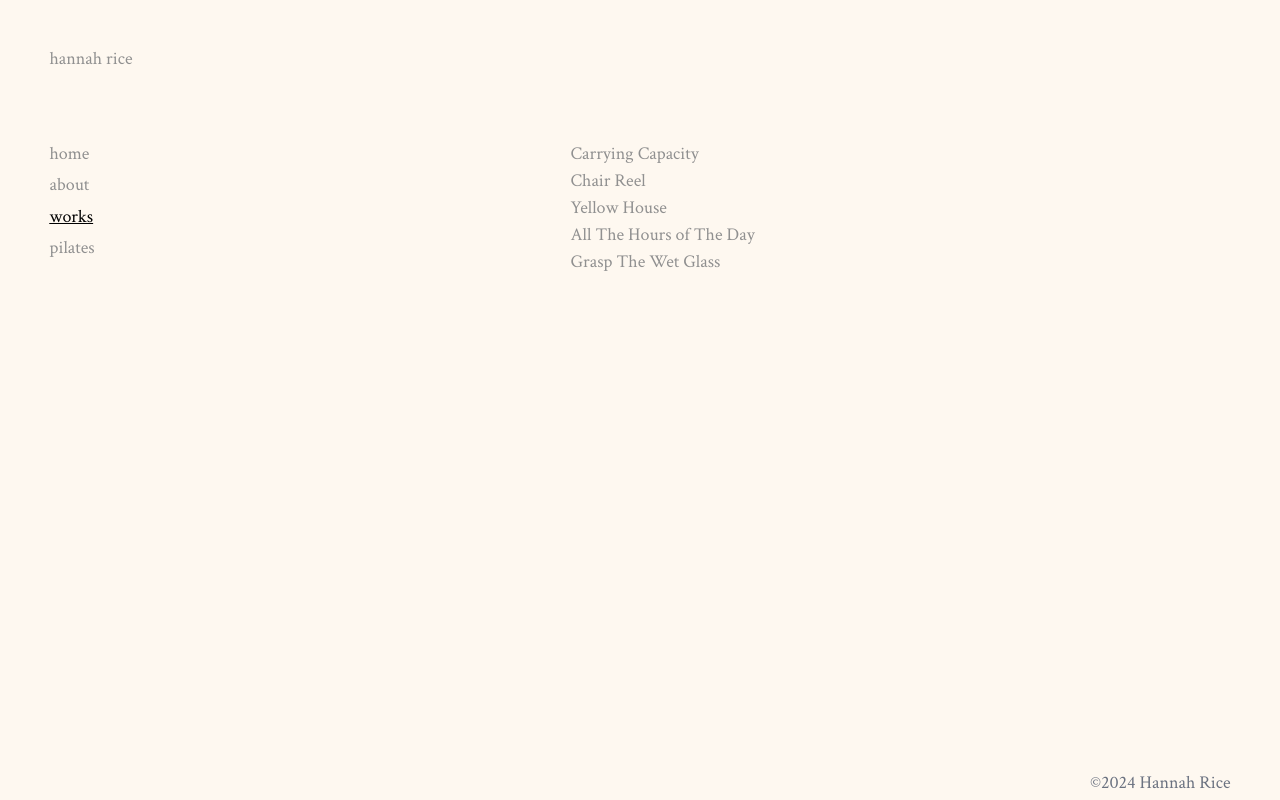
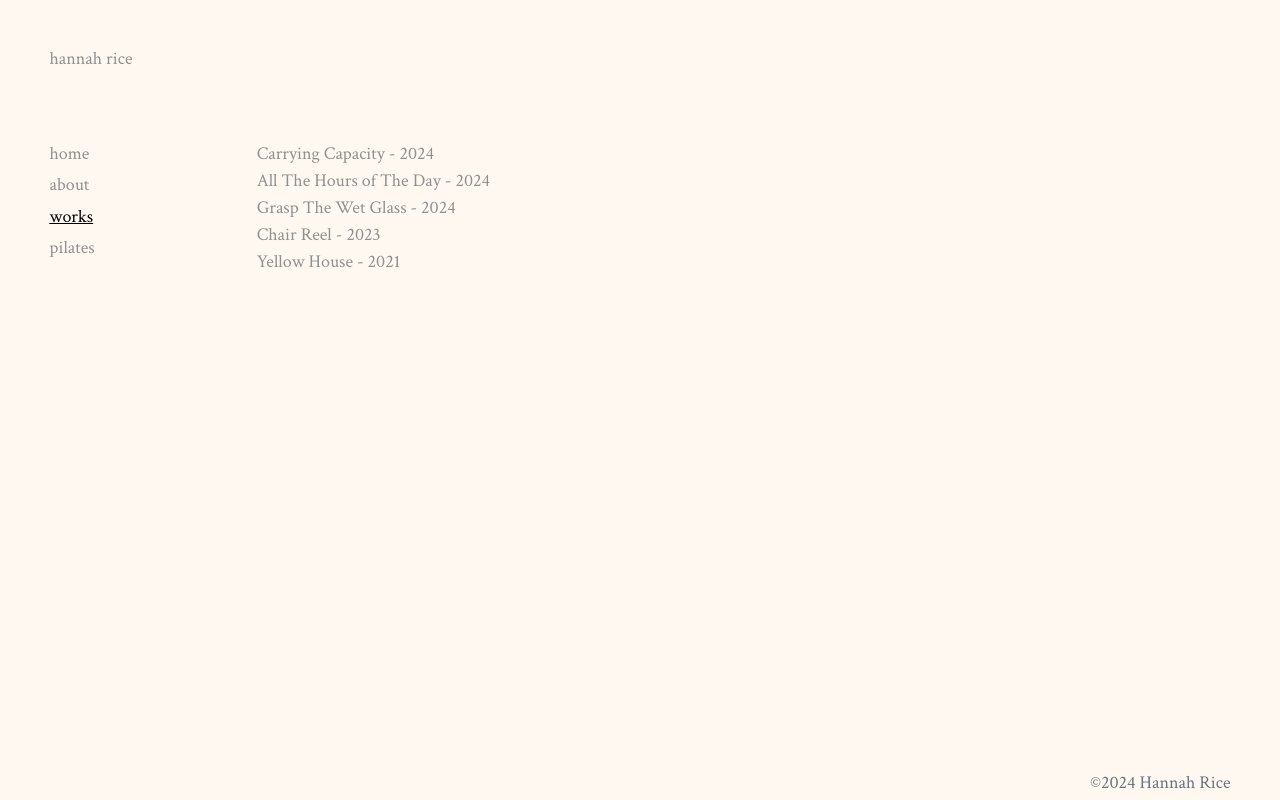
Before and after one commit to sam-rice/hannah-rice-portfolio, a React (Create React App) app: page /works in a window 1280 px wide. Built offline with nearby package versions, Linux system fonts and the light colour scheme.

Commit message:
update work details page per new work data structure

```diff
--- a/package.json
+++ b/package.json
@@ -14,6 +14,7 @@
     "framer-motion": "^11.2.10",
     "react": "^18.3.1",
     "react-dom": "^18.3.1",
+    "react-player": "^2.16.0",
     "react-router-dom": "^6.23.1",
     "react-scripts": "5.0.1",
     "tailwind-merge": "^2.3.0",
--- a/src/components/WorkDetails.tsx
+++ b/src/components/WorkDetails.tsx
@@ -1,6 +1,7 @@
 import { FC, ReactNode } from "react"
 import { IWork } from "../works"
 import { Link } from "react-router-dom"
+import ReactPlayer from "react-player/vimeo"
 
 const WorkDetails: FC<IWork> = ({
   name,
@@ -23,7 +24,9 @@ const WorkDetails: FC<IWork> = ({
   //   )
   // )
 
-  const descriptionParagraphs = descriptionList.map((line: string, idx) => <p key={idx}>{line}</p>)
+  const descriptionParagraphs = descriptionList.map((line: string, idx) => (
+    <p key={idx}>{line}</p>
+  ))
 
   const imageNodes = images?.map(
     ({ href, alt }: { href: string; alt: string }) => (
@@ -39,14 +42,12 @@ const WorkDetails: FC<IWork> = ({
     <>
       <h1 className="italic text-2xl mb-10 w-full">{name}</h1>
       {videoEmbedSrc ? (
-        <iframe
-          style={{
-            width: "100%",
-            aspectRatio: "2 / 1",
-          }}
-          src={videoEmbedSrc}
-          title={name}
-          allow="autoplay; fullscreen; picture-in-picture"
+        <ReactPlayer
+          url={videoEmbedSrc}
+          controls
+          wrapper={({ children }) => (
+            <div className="w-full h-[400px]">{children}</div>
+          )}
         />
       ) : imageNodes ? (
         imageNodes[0]
--- a/src/components/WorkTile.tsx
+++ b/src/components/WorkTile.tsx
@@ -1,9 +1,14 @@
 import { FC } from 'react'
 import { IWork } from '../works'
+import { Link } from 'react-router-dom'
 
-const WorkTile: FC<IWork> = ({ name }) => {
+const WorkTile: FC<IWork> = ({ name, releaseDate, href }) => {
   return (
-    <li>{name}</li>
+    <li>
+      <Link className="hover:underline" to={`/works/${href}`}>
+        {`${name} - ${releaseDate}`}
+      </Link>
+    </li>
   )
 }
 
--- a/src/components/pages/WorksGalleryPage.tsx
+++ b/src/components/pages/WorksGalleryPage.tsx
@@ -5,10 +5,12 @@ import { IWork, works } from "../../works"
 import WorkTile from "../WorkTile"
 
 const WorksGalleryPage: FC = () => {
-  const workTiles = works.map((work: IWork) => <WorkTile key={work.href} {...work} />)
+  const workTiles = works
+    .sort((a, b) => parseInt(b.releaseDate) - parseInt(a.releaseDate))
+    .map((work: IWork) => <WorkTile key={work.href} {...work} />)
 
   return (
-    <PageContainer className="flex items-center flex-col px-20">
+    <PageContainer className="px-36">
       {/* <p>The current idea is: tiles will be displayed here on a grid, each representing a different work. Each tile will redirect to a different URL for easy sharing via social media, email, etc.</p>
       <Link className="underline" to="/works/yellow-house">click here to see demo of a work detail page (with video imbed)</Link>
       <Link className="underline" to="/works/yellow-house-no-vid">click here to see demo of work detail page (without video imbed)</Link> */}
--- a/src/works.ts
+++ b/src/works.ts
@@ -52,7 +52,7 @@ export const works: IWork[] = [
   {
     href: "all-the-hours-of-the-day",
     name: "All The Hours of The Day",
-    releaseDate: "2021",
+    releaseDate: "2024",
     descriptionList: [
       "Excerpt from Gallery 1412 in Seattle, WA in 2024",
       "All The Hours of The Day is a movement and sound performance created by Hannah Rice and Casey Adams.",
```
Also changed, not shown: 1 other file (tests, documents, lock files or other folders). Lines whose indentation alone changed are shown as unchanged.
